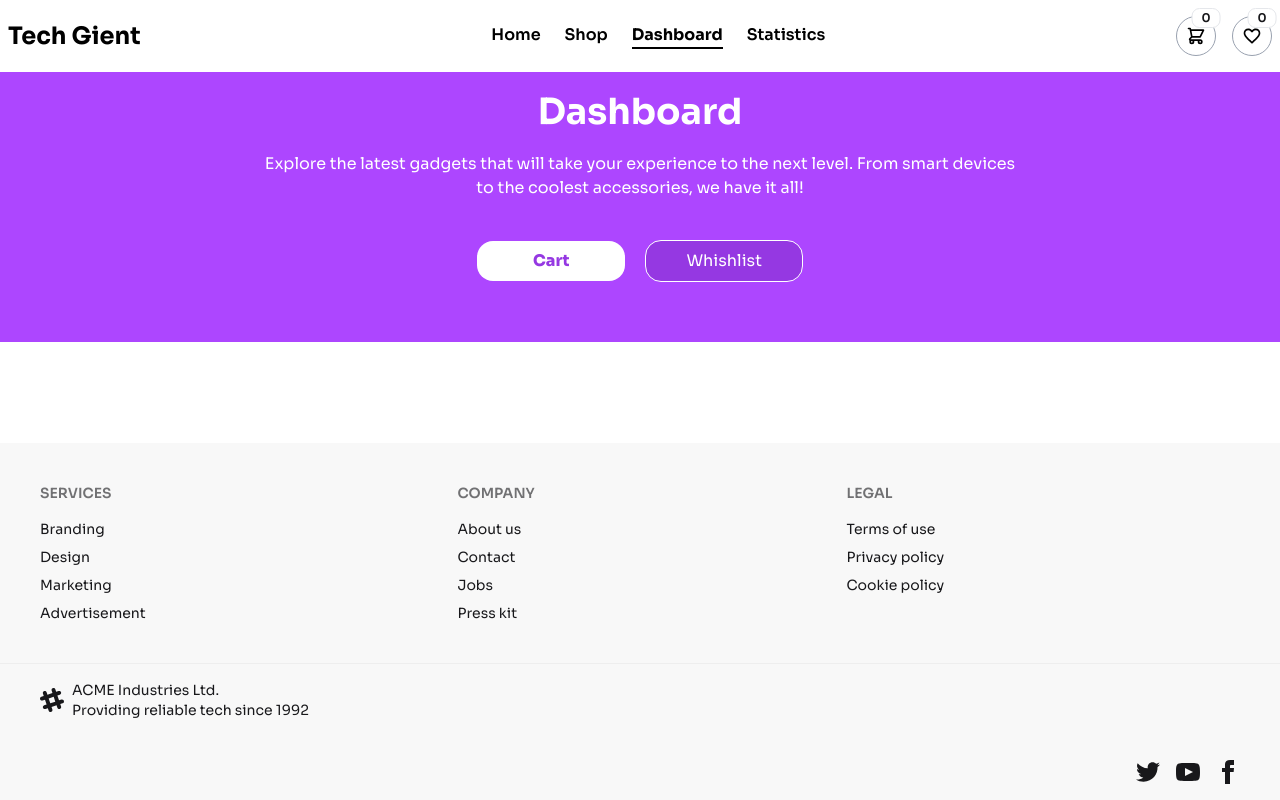
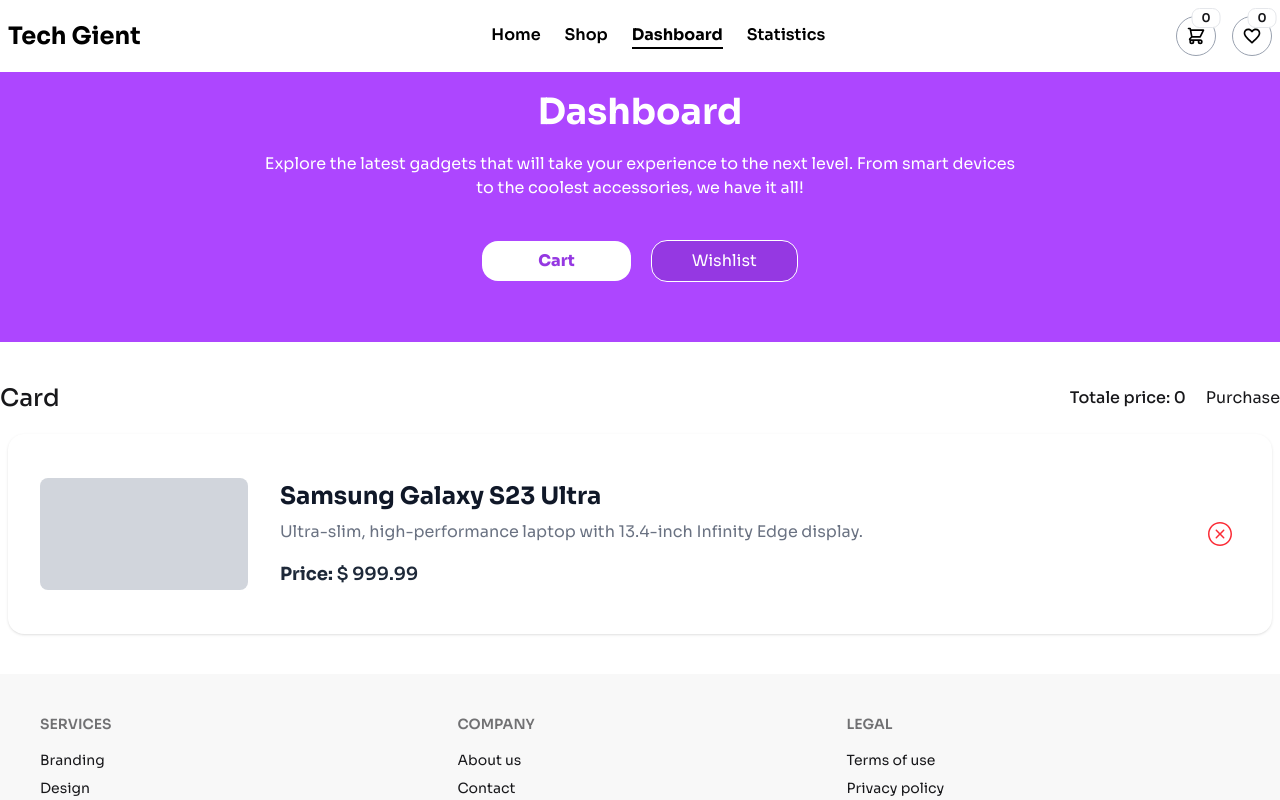
Before and after one commit to abdullahsheikhdev/Gadget-Shop, a React (Vite) app: page /dashbord in a window 1280 px wide. Shown: the top 800 px of the page. Built offline with nearby package versions, Linux system fonts and the light colour scheme.

Commit message:
dashboard page working

```diff
--- /dev/null
+++ b/src/components/Cart.jsx
@@ -0,0 +1,48 @@
+import { useContext } from "react";
+import { SlClose } from "react-icons/sl";
+import { AppContext } from "../context/Provider";
+
+const Cart = () => {
+    const {price} = useContext(AppContext)
+
+
+  return (
+    <div>
+      <div className="flex justify-between my-5">
+        <h1 className="font-medium text-2xl">Card</h1>
+        <div className="flex gap-5 items-center">
+            <h1 className="font-medium">Totale price: <span>{price}</span></h1>
+            <button>Purchase</button>
+        </div>
+      </div>
+      <div
+        className="bg-white rounded-2xl p-8 flex items-center shadow-sm mx-2 my-4"
+        style={{ minHeight: 200 }}
+      >
+        {/* Image Placeholder */}
+        <div className="w-52 h-28 bg-gray-300 rounded-lg flex-shrink-0"></div>
+
+        {/* Content */}
+        <div className="ml-8 flex-1">
+          <h2 className="text-2xl font-bold text-gray-900 mb-2">
+            Samsung Galaxy S23 Ultra
+          </h2>
+          <p className="text-gray-500 mb-4">
+            Ultra-slim, high-performance laptop with 13.4-inch Infinity Edge
+            display.
+          </p>
+          <p className="text-lg font-semibold text-gray-800">
+            <span className="font-bold">Price:</span> $ 999.99
+          </p>
+        </div>
+
+        {/* Close Button */}
+        <button className="ml-8 w-10 h-10 flex items-center justify-center rounded-full cursor-pointer text-2xl text-red-500 hover:bg-red-50 transition">
+          <SlClose />
+        </button>
+      </div>
+    </div>
+  );
+};
+
+export default Cart;
--- a/src/components/Navebar.jsx
+++ b/src/components/Navebar.jsx
@@ -9,7 +9,7 @@
   const [isOpen, setIsOpen] = useState(false);
   const location = useLocation();
   const ishome = location.pathname === "/";
-  const { favorites, cartItems } = useContext(AppContext);
+  const { favorites, cartItems, price, setActiveTab} = useContext(AppContext);
 
   return (
     <div
@@ -85,10 +85,10 @@
                   <span className="text-lg font-bold text-black">
                     {cartItems.length} Items
                   </span>
-                  <span className="text-info">Subtotal: $999</span>
+                  <span className="text-info">Subtotal: ${price}</span>
                   <div className="card-actions">
                     <NavLink to={"/dashbord"}>
-                      <button className="btn btn-primary btn-block">
+                      <button onClick={() => setActiveTab("cart")} className="btn btn-primary btn-block">
                         View cart
                       </button>
                     </NavLink>
@@ -121,7 +121,7 @@
                   </span>
                   <div className="card-actions">
                     <NavLink to={"/dashbord"}>
-                      <button className="btn btn-primary btn-block">
+                      <button  onClick={() => setActiveTab("wishlist")} className="btn btn-primary btn-block">
                         View favorites
                       </button>
                     </NavLink>
--- /dev/null
+++ b/src/components/Whishlist.jsx
@@ -0,0 +1,42 @@
+import { SlClose } from "react-icons/sl";
+
+
+const Whishlist = () => {
+  return (
+    <div>
+      <h1 className="my-10 font-medium text-2xl">Whishlist</h1>
+      <div
+        className="bg-white rounded-2xl p-6 flex items-center shadow-sm mx-2 my-4"
+        style={{ minHeight: 240 }}
+      >
+        {/* Image Placeholder */}
+        <div className="w-64 h-40 bg-gray-300 rounded-lg flex-shrink-0"></div>
+
+        {/* Content */}
+        <div className="ml-8 flex-1">
+          <h2 className="text-2xl font-bold text-gray-900 mb-2">Dell XPS 13</h2>
+          <p className="mb-2">
+            <span className="font-bold">Description:</span>
+            <span className="text-gray-500 ml-1">
+              Ultra-slim, high-performance laptop with 13.4-inch InfinityEdge
+              display.
+            </span>
+          </p>
+          <p className="text-lg font-semibold text-gray-800 mb-4">
+            <span className="font-bold">Price:</span> $ 999.99
+          </p>
+          <button className="bg-purple-600 hover:bg-purple-700 text-white px-8 py-2 rounded-full font-medium transition">
+            Add to Card
+          </button>
+        </div>
+
+        {/* Close Button */}
+        <button className="ml-8 w-10 h-10 flex items-center justify-center rounded-full text-2xl text-red-500 hover:bg-red-50 transition">
+          <SlClose />
+        </button>
+      </div>
+    </div>
+  );
+};
+
+export default Whishlist;
--- a/src/context/AppContext.jsx
+++ b/src/context/AppContext.jsx
@@ -7,6 +7,8 @@
   const [selected, setSelected] = useState("All");
   const [cartItems, setCartItems] = useState([]);
   const [favorites, setFavorites] = useState([]);
+  const [price, setPrice] = useState(0);
+  const [activeTab, setActiveTab] = useState("cart");
 
   useEffect(() => {
     const fetchData = async () => {
@@ -32,7 +34,7 @@
     fetchData();
   }, [setAllData, setCategories]);
 
-  console.log(cartItems,favorites);
+  console.log(price);
 
 
   const value = {
@@ -46,6 +48,10 @@
     setCartItems,
     favorites,
     setFavorites,
+    price,
+    setPrice,
+    activeTab,
+    setActiveTab,
   };
 
   return <AppContext.Provider value={value}>{children}</AppContext.Provider>;
--- a/src/pages/Dashboard.jsx
+++ b/src/pages/Dashboard.jsx
@@ -1,6 +1,14 @@
+import Cart from "../components/Cart";
+import Whishlist from "../components/Whishlist";
+import { useContext } from "react";
+import { AppContext } from "../context/Provider";
+
 const Dashboard = () => {
+  const {activeTab, setActiveTab} = useContext(AppContext); // default view
+
   return (
     <div>
+      {/* Header Section */}
       <div className="bg-purple-500">
         <div className="container mx-auto text-center p-5">
           <h1 className="text-4xl text-white font-bold">Dashboard</h1>
@@ -9,11 +17,37 @@
             next level. From smart devices to the coolest accessories, we have
             it all!
           </p>
+
+          {/* Toggle Buttons */}
           <div className="space-x-5 my-10">
-            <button className="py-2 px-14 cursor-pointer rounded-2xl font-extrabold bg-white text-[#9538E2]">Cart</button>
-            <button className="py-2 px-10 cursor-pointer rounded-2xl border border-white text-white bg-[#9538E2]">Whishlist</button>
+            <button
+              onClick={() => setActiveTab("cart")}
+              className={`py-2 px-14 cursor-pointer rounded-2xl font-extrabold ${
+                activeTab === "cart"
+                  ? "bg-white text-[#9538E2]"
+                  : "bg-[#9538E2] text-white border border-white"
+              }`}
+            >
+              Cart
+            </button>
+            <button
+              onClick={() => setActiveTab("wishlist")}
+              className={`py-2 px-10 cursor-pointer rounded-2xl ${
+                activeTab === "wishlist"
+                  ? "bg-white text-[#9538E2] font-extrabold"
+                  : "bg-[#9538E2] text-white border border-white"
+              }`}
+            >
+              Wishlist
+            </button>
           </div>
         </div>
+      </div>
+
+      {/* Component Output */}
+      <div className="one container mx-auto my-10">
+        {activeTab === "cart" && <Cart />}
+        {activeTab === "wishlist" && <Whishlist />}
       </div>
     </div>
   );
--- a/src/pages/DetailsProdect.jsx
+++ b/src/pages/DetailsProdect.jsx
@@ -8,7 +8,7 @@
 
 const DetailsProdect = () => {
   const { id } = useParams();
-  const { cartItems, setCartItems, favorites, setFavorites, allData } =
+  const { cartItems, setCartItems, favorites, setFavorites, allData, setPrice } =
     useContext(AppContext);
   const [data, setData] = useState(null);
 
@@ -30,6 +30,7 @@
   const handleAddToCart = () => {
     if (!cartItems.includes(data.product_id)) {
       setCartItems([...cartItems, data.product_id]);
+      setPrice(prev => prev + data.price);
       toast.success("✅ Added to cart");
     } else {
       toast.info("⚠️ Already in cart");
```
